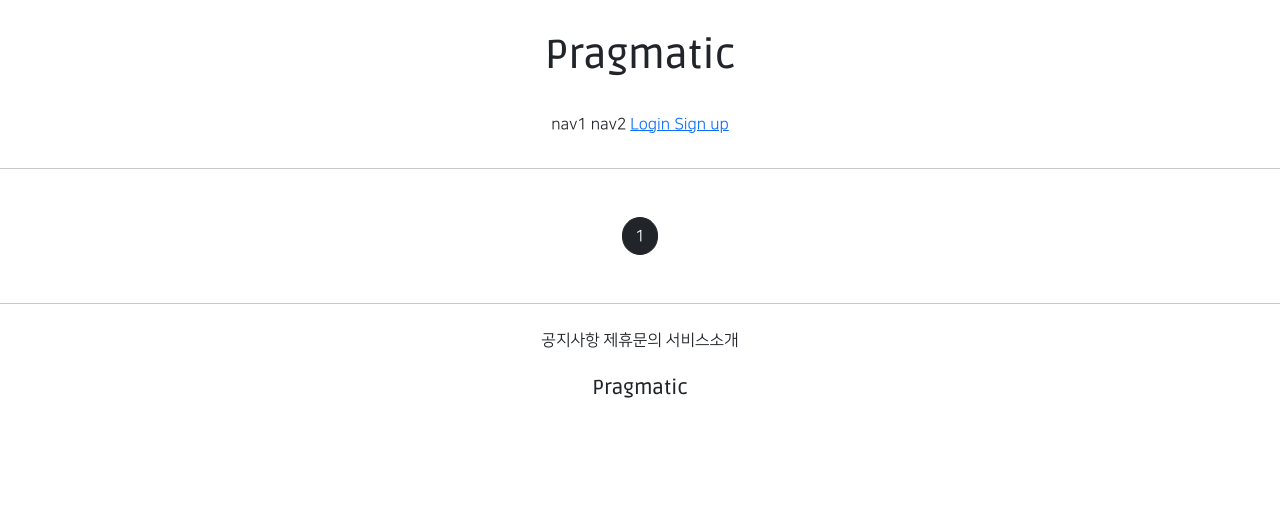
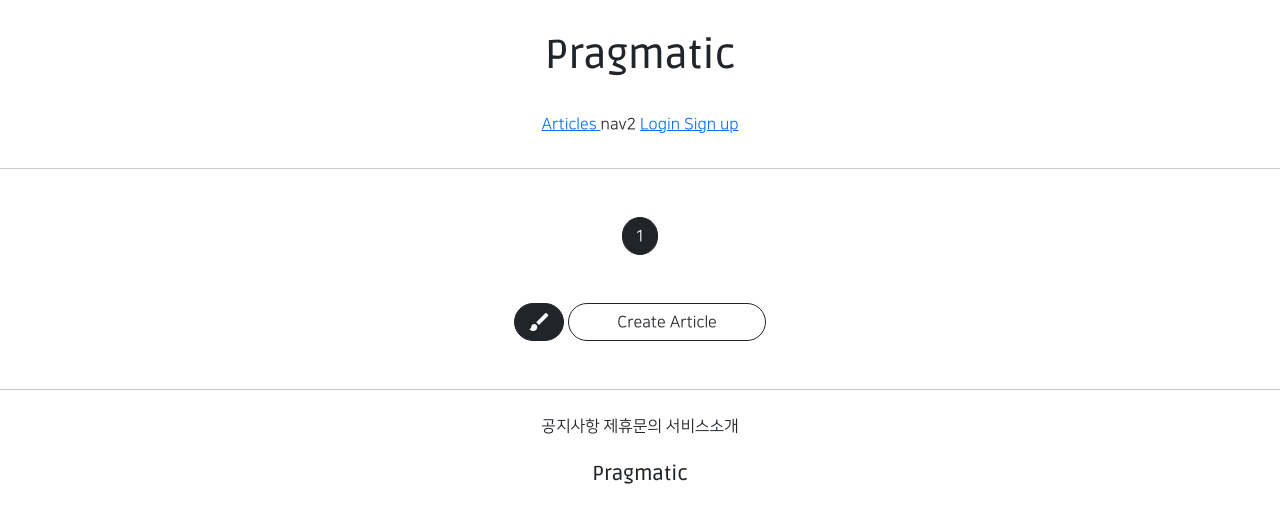
Before and after one commit to dayoorang/first_project, a Django app: page /articles/list/ in a window 1280 px wide. Shown: the top 523 px of the page. Run offline with Django 3.2, Linux system fonts and the light colour scheme; data that the repository does not hold is empty; parts of the project's set-up code (start-up, migrations or seed data) failed here and were passed over; some libraries are stand-ins or nearby versions.

Commit message:
8/6 first_project commit 4

```diff
--- a/articleapp/templates/articleapp/list.html
+++ b/articleapp/templates/articleapp/list.html
@@ -44,5 +44,15 @@
 
     {% include 'snippets/pagination.html' %}
 
+    <div class="text-center my-5">
+        <a href="{% url 'articleapp:create' %}"
+        class = 'btn btn-dark rounded-pill material-icons'>
+            brush
+        </a>
+        <a href="{% url 'articleapp:create' %}"
+        class = 'btn btn-outline-dark rounded-pill px-5'>
+            Create Article
+        </a>
+    </div>
 
 {% endblock %}
--- a/static/js/magicgrid.js
+++ b/static/js/magicgrid.js
@@ -287,7 +287,7 @@ magicGrid.listen();
 
 var masonrys = document.getElementsByTagName("img")
 
-for (let i=0; masonrys.length; i++) {
+for (let i=0; i <  masonrys.length; i++) {
   masonrys[i].addEventListener('load',function (){
     magicGrid.positionItems();
   }, false)
--- a/templates/header.html
+++ b/templates/header.html
@@ -5,7 +5,11 @@
         <h1>Pragmatic</h1>
     </div>
     <div class ="pragmatic_header_button">
-        <span>nav1</span>
+        <span>
+            <a href="{% url 'articleapp:list' %}">
+                Articles
+            </a>
+        </span>
         <span>nav2</span>
         {% if not user.is_authenticated %}
         <span>
```
